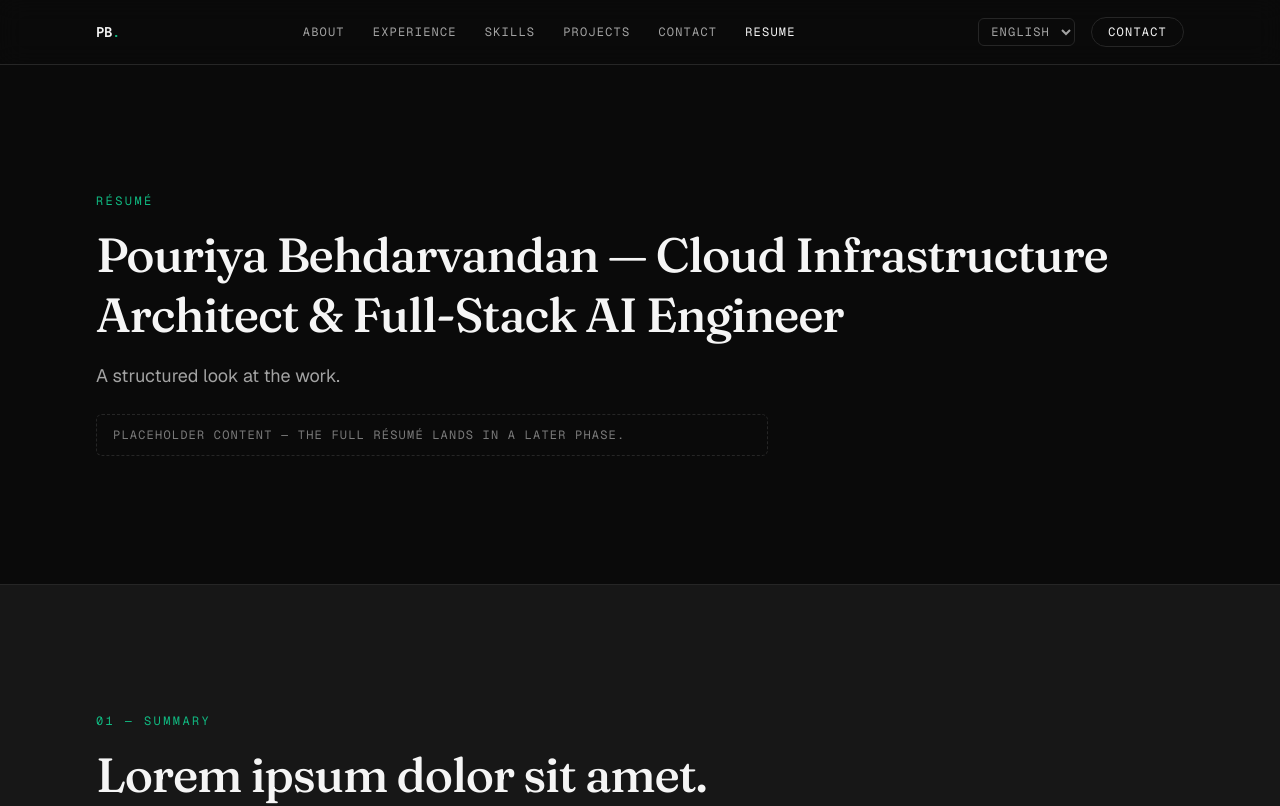
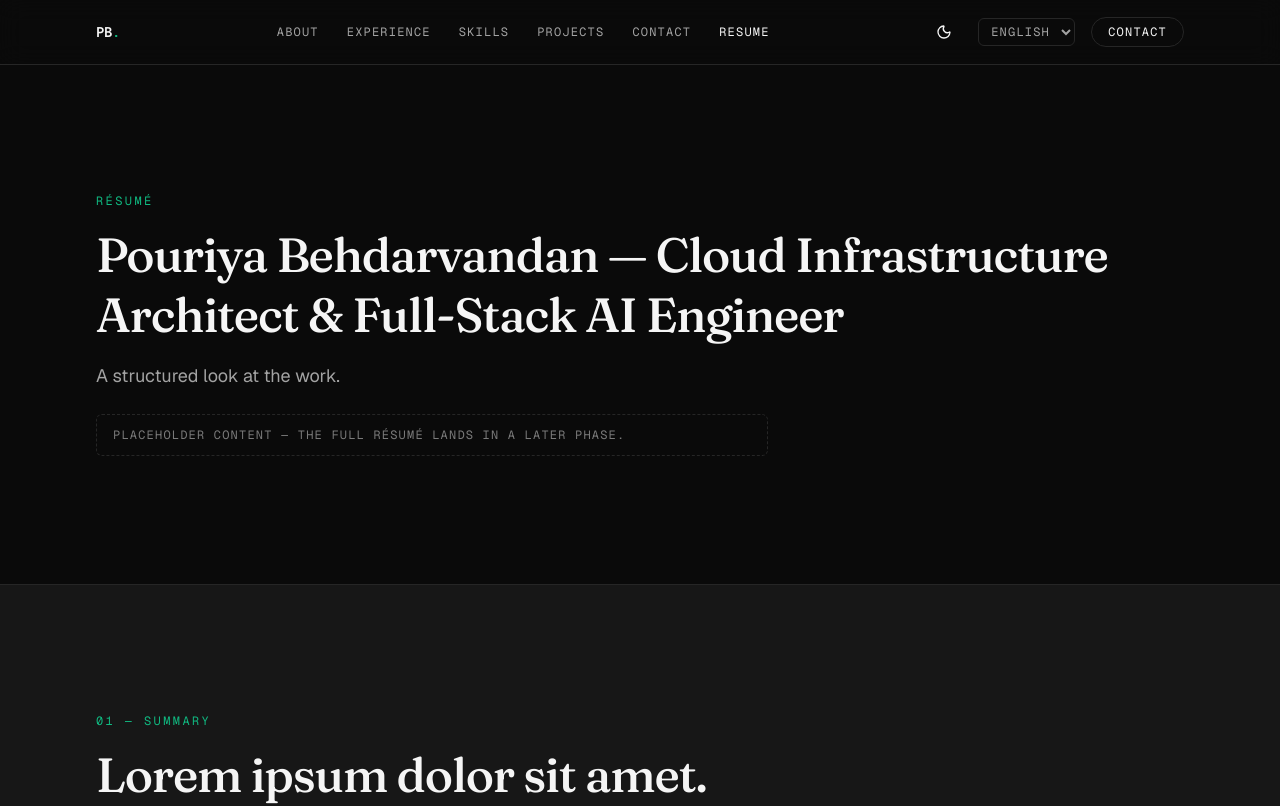
Before and after one commit to Behdarvandan/pouriya-portfolio, a Next.js app: page /en/resume in a window 1280 px wide. Shown: the top 806 px of the page. Built offline with nearby package versions, Linux system fonts and the light colour scheme.

Commit message:
feat: add light/dark theme system with FOUC-safe toggle (Faz 6.3)

```diff
--- a/src/app/[locale]/layout.tsx
+++ b/src/app/[locale]/layout.tsx
@@ -8,6 +8,7 @@ import { portfolio } from "@/config/portfolio";
 import { SITE_URL } from "@/config/site";
 import { fontClassNames } from "@/lib/fonts";
 import { getDirection, routing, type Locale } from "@/i18n/routing";
+import { THEME_INIT_SCRIPT } from "@/lib/theme-script";
 import { SiteShell } from "@/components/site-shell";
 import "../globals.css";
 
@@ -16,8 +17,11 @@ export function generateStaticParams() {
 }
 
 export const viewport: Viewport = {
-  themeColor: "#0a0a0a",
-  colorScheme: "dark",
+  themeColor: [
+    { media: "(prefers-color-scheme: light)", color: "#fafaf9" },
+    { media: "(prefers-color-scheme: dark)", color: "#0a0a0a" },
+  ],
+  colorScheme: "light dark",
 };
 
 export async function generateMetadata({
@@ -96,7 +100,12 @@ export default async function LocaleLayout({
       lang={locale}
       dir={getDirection(locale as Locale)}
       className={fontClassNames(locale as Locale)}
+      data-theme="dark"
+      suppressHydrationWarning
     >
+      <head>
+        <script dangerouslySetInnerHTML={{ __html: THEME_INIT_SCRIPT }} />
+      </head>
       <body>
         <NextIntlClientProvider messages={messages}>
           <SiteShell skipToContentLabel={t("skipToContent")}>
--- a/src/app/globals.css
+++ b/src/app/globals.css
@@ -52,6 +52,37 @@
      giving later phases real breathing room to move into. Tokens only. */
   --space-section: clamp(10rem, 8.33rem + 6.67vw, 15rem); /* 160px -> 240px */
   --space-section-sm: clamp(6rem, 5.08rem + 3.67vw, 8.75rem); /* 96px -> 140px */
+}
+
+/* ---- Light theme (Faz 6.3, theming) ----
+   :root above stays the dark palette (the site's long-standing default);
+   this is the only override block, applied via [data-theme="light"] set by
+   THEME_INIT_SCRIPT (src/lib/theme-script.ts) before first paint. Same
+   --accent/--accent-warm hues as dark (brand identity), retuned in
+   lightness for AA contrast on a light ground. Every pair below is verified
+   via the WCAG relative-luminance formula against BOTH --canvas and
+   --panel (not just one), same bar the dark palette was audited to:
+     ink          16.47:1 canvas / 14.96:1 panel
+     muted         7.30:1 canvas /  6.63:1 panel
+     faint         5.50:1 canvas /  5.00:1 panel
+     accent        7.36:1 canvas /  6.68:1 panel  (on-accent vs accent: 7.36:1)
+     accent-warm   6.79:1 canvas /  6.17:1 panel
+   all clear 4.5:1 (AA, normal text) with real margin — faint-on-panel is
+   the tightest at 5.00:1, still comfortably above the floor. */
+[data-theme="light"] {
+  --canvas: #fafaf9;
+  --panel: #f0efec;
+  --edge: #e2e0dc;
+  --ink: #1c1b1a;
+  --muted: #57534e;
+  --faint: #6b6560;
+  /* Same emerald/amber hues as dark, several stops darker (800, not 500)
+     so they read as AA-safe text on a light ground, not just as button
+     fills — see the contrast table above. */
+  --accent: #065f46;
+  --on-accent: #fafaf9;
+  --accent-warm: #92400e;
+  color-scheme: light;
 }
 
 @theme inline {
@@ -179,6 +210,24 @@
   }
 }
 
+/* Theme-switch crossfade (Faz 6.3): every element re-painting when a color
+   token changes value eases instead of jumping. Gated on no-preference
+   (rather than defined-then-cancelled under reduce) so reduced-motion users
+   get no color transition at all, full stop — DURATION_FAST/EASE_PRECISE
+   from motion-tokens.ts, mirrored here since this is plain CSS, not a
+   framer-motion component. Elements with their own `transition-colors`
+   utility (e.g. link hovers) keep that shorter, unrelated timing — this
+   only fills in surfaces that don't already declare one. */
+@media (prefers-reduced-motion: no-preference) {
+  *,
+  ::before,
+  ::after {
+    transition-property: background-color, border-color, color, fill, stroke;
+    transition-duration: 0.22s;
+    transition-timing-function: cubic-bezier(0.22, 1, 0.36, 1);
+  }
+}
+
 @media (prefers-reduced-motion: reduce) {
   html {
     scroll-behavior: auto;
--- a/src/components/motion/mobile-nav.tsx
+++ b/src/components/motion/mobile-nav.tsx
@@ -16,6 +16,7 @@ import { Menu, X } from "lucide-react";
 import { rtlLocales, type Locale } from "@/i18n/routing";
 import { useMotionTokens } from "@/lib/motion-tokens";
 import { ResumeNavLink } from "@/components/resume-nav-link";
+import { ThemeToggle } from "@/components/theme-toggle";
 
 const FOCUSABLE_SELECTOR =
   'a[href], button:not([disabled]), [tabindex]:not([tabindex="-1"])';
@@ -181,7 +182,8 @@ export function MobileNav({
                     exit={{ x: isRtl ? "-100%" : "100%" }}
                     transition={{ duration: base, ease }}
                   >
-                    <div className="flex items-center justify-end">
+                    <div className="flex items-center justify-between">
+                      <ThemeToggle />
                       <button
                         type="button"
                         aria-label={closeLabel}
--- a/src/components/nav.tsx
+++ b/src/components/nav.tsx
@@ -5,6 +5,7 @@ import { NavContactLink } from "./motion/nav-contact-link";
 import { MobileNav } from "./motion/mobile-nav";
 import { ResumeNavLink } from "./resume-nav-link";
 import { LocaleSwitcher } from "./locale-switcher";
+import { ThemeToggle } from "./theme-toggle";
 
 const links = [
   { href: "#about", key: "about" },
@@ -57,6 +58,7 @@ export async function Nav() {
             closeLabel={t("closeMenu")}
             menuLabel={t("menuLabel")}
           />
+          <ThemeToggle />
           <LocaleSwitcher />
           <NavContactLink href={`mailto:${portfolio.email}`}>
             {t("contactButton")}
--- /dev/null
+++ b/src/components/theme-toggle.tsx
@@ -0,0 +1,37 @@
+"use client";
+
+import { Moon, Sun } from "lucide-react";
+import { AnimatePresence, motion } from "framer-motion";
+import { useTranslations } from "next-intl";
+
+import { useTheme } from "@/lib/theme";
+import { useMotionTokens } from "@/lib/motion-tokens";
+
+export function ThemeToggle({ className = "" }: { className?: string }) {
+  const { theme, toggleTheme } = useTheme();
+  const t = useTranslations("ThemeToggle");
+  const { ease, fast } = useMotionTokens();
+  const isDark = theme === "dark";
+
+  return (
+    <button
+      type="button"
+      onClick={toggleTheme}
+      aria-label={isDark ? t("switchToLight") : t("switchToDark")}
+      className={`inline-flex h-9 w-9 items-center justify-center overflow-hidden rounded-md text-ink transition-colors hover:text-accent ${className}`}
+    >
+      <AnimatePresence mode="wait" initial={false}>
+        <motion.span
+          key={theme}
+          initial={{ opacity: 0, rotate: -90, scale: 0.6 }}
+          animate={{ opacity: 1, rotate: 0, scale: 1 }}
+          exit={{ opacity: 0, rotate: 90, scale: 0.6 }}
+          transition={{ duration: fast, ease }}
+          className="flex"
+        >
+          {isDark ? <Moon className="h-4 w-4" /> : <Sun className="h-4 w-4" />}
+        </motion.span>
+      </AnimatePresence>
+    </button>
+  );
+}
--- /dev/null
+++ b/src/lib/theme-script.ts
@@ -0,0 +1,15 @@
+export type Theme = "light" | "dark";
+
+export const THEME_STORAGE_KEY = "theme";
+
+/**
+ * Runs synchronously in <head>, before first paint (see
+ * app/[locale]/layout.tsx and app/work/layout.tsx) — reads a stored
+ * preference, falling back to prefers-color-scheme when there is none, and
+ * stamps the result onto <html> before React ever mounts. This is the
+ * documented fix for the "flash of wrong theme" problem; see
+ * node_modules/next/dist/docs/01-app/02-guides/preventing-flash-before-hydration.md
+ * ("Themes"). `suppressHydrationWarning` on <html> (only there) tells React
+ * to accept this script's DOM change instead of treating it as a mismatch.
+ */
+export const THEME_INIT_SCRIPT = `(function(){try{var s=localStorage.getItem("${THEME_STORAGE_KEY}");var t=s==="light"||s==="dark"?s:(window.matchMedia("(prefers-color-scheme: light)").matches?"light":"dark");document.documentElement.setAttribute("data-theme",t);}catch(e){}})();`;
--- /dev/null
+++ b/src/lib/theme.ts
@@ -0,0 +1,66 @@
+"use client";
+
+import { useLayoutEffect, useSyncExternalStore } from "react";
+
+import { THEME_STORAGE_KEY, type Theme } from "./theme-script";
+
+const listeners = new Set<() => void>();
+
+function getSnapshot(): Theme {
+  return document.documentElement.getAttribute("data-theme") === "light"
+    ? "light"
+    : "dark";
+}
+
+// The server can't know the stored/preferred theme; THEME_INIT_SCRIPT
+// corrects the DOM before paint, and useSyncExternalStore's hydration
+// handling reconciles this mismatch itself (no suppressHydrationWarning
+// needed here — only on <html>, where the script actually writes).
+function getServerSnapshot(): Theme {
+  return "dark";
+}
+
+function subscribe(onStoreChange: () => void) {
+  listeners.add(onStoreChange);
+  // Cross-tab sync: another tab's toggle fires a native "storage" event here.
+  window.addEventListener("storage", onStoreChange);
+  return () => {
+    listeners.delete(onStoreChange);
+    window.removeEventListener("storage", onStoreChange);
+  };
+}
+
+function applyTheme(theme: Theme) {
+  document.documentElement.setAttribute("data-theme", theme);
+  try {
+    localStorage.setItem(THEME_STORAGE_KEY, theme);
+  } catch {
+    // Storage unavailable (private mode, blocked) — theme still applies for
+    // this load, it just won't persist across visits.
+  }
+  listeners.forEach((listener) => listener());
+}
+
+export function useTheme() {
+  const theme = useSyncExternalStore(subscribe, getSnapshot, getServerSnapshot);
+
+  // Dev-only: React Strict Mode's remount resets <html> to only the
+  // attributes JSX manages, clearing what THEME_INIT_SCRIPT set (see the
+  // Next.js guide's "Re-applying attributes in development"). Re-applying
+  // here is a no-op in production.
+  useLayoutEffect(() => {
+    try {
+      const stored = localStorage.getItem(THEME_STORAGE_KEY);
+      if (stored === "light" || stored === "dark") {
+        document.documentElement.setAttribute("data-theme", stored);
+      }
+    } catch {
+      // ignore
+    }
+  }, []);
+
+  return {
+    theme,
+    toggleTheme: () => applyTheme(theme === "dark" ? "light" : "dark"),
+  };
+}
--- a/src/messages/de.json
+++ b/src/messages/de.json
@@ -80,5 +80,9 @@
     "de": "Deutsch",
     "tr": "Türkçe",
     "fa": "فارسی"
+  },
+  "ThemeToggle": {
+    "switchToLight": "Zum hellen Design wechseln",
+    "switchToDark": "Zum dunklen Design wechseln"
   }
 }
--- a/src/messages/en.json
+++ b/src/messages/en.json
@@ -79,5 +79,9 @@
     "de": "Deutsch",
     "tr": "Türkçe",
     "fa": "فارسی"
+  },
+  "ThemeToggle": {
+    "switchToLight": "Switch to light theme",
+    "switchToDark": "Switch to dark theme"
   }
 }
--- a/src/messages/fa.json
+++ b/src/messages/fa.json
@@ -80,5 +80,9 @@
     "de": "Deutsch",
     "tr": "Türkçe",
     "fa": "فارسی"
+  },
+  "ThemeToggle": {
+    "switchToLight": "تغییر به تم روشن",
+    "switchToDark": "تغییر به تم تیره"
   }
 }
--- a/src/messages/tr.json
+++ b/src/messages/tr.json
@@ -80,5 +80,9 @@
     "de": "Deutsch",
     "tr": "Türkçe",
     "fa": "فارسی"
+  },
+  "ThemeToggle": {
+    "switchToLight": "Açık temaya geç",
+    "switchToDark": "Koyu temaya geç"
   }
 }
```
Also changed, not shown: src/app/work/layout.tsx (+16 -3 lines).
